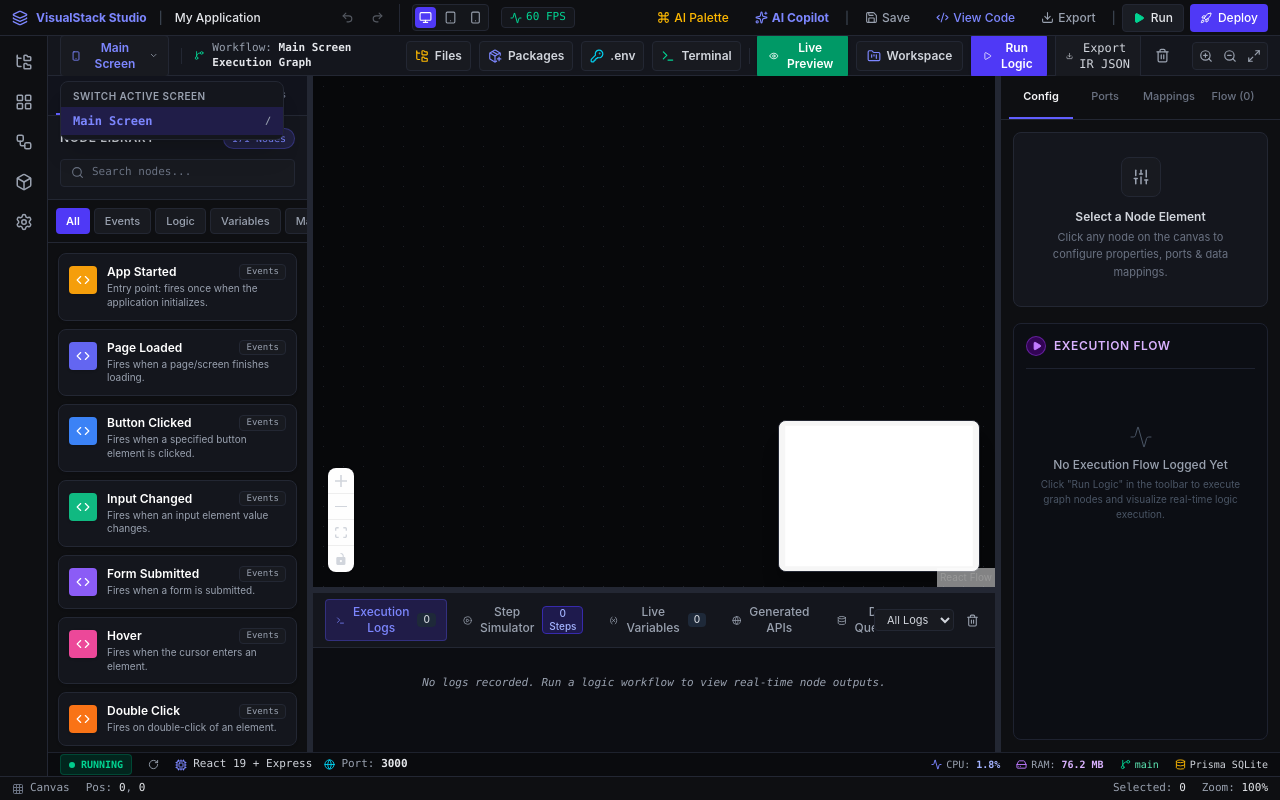
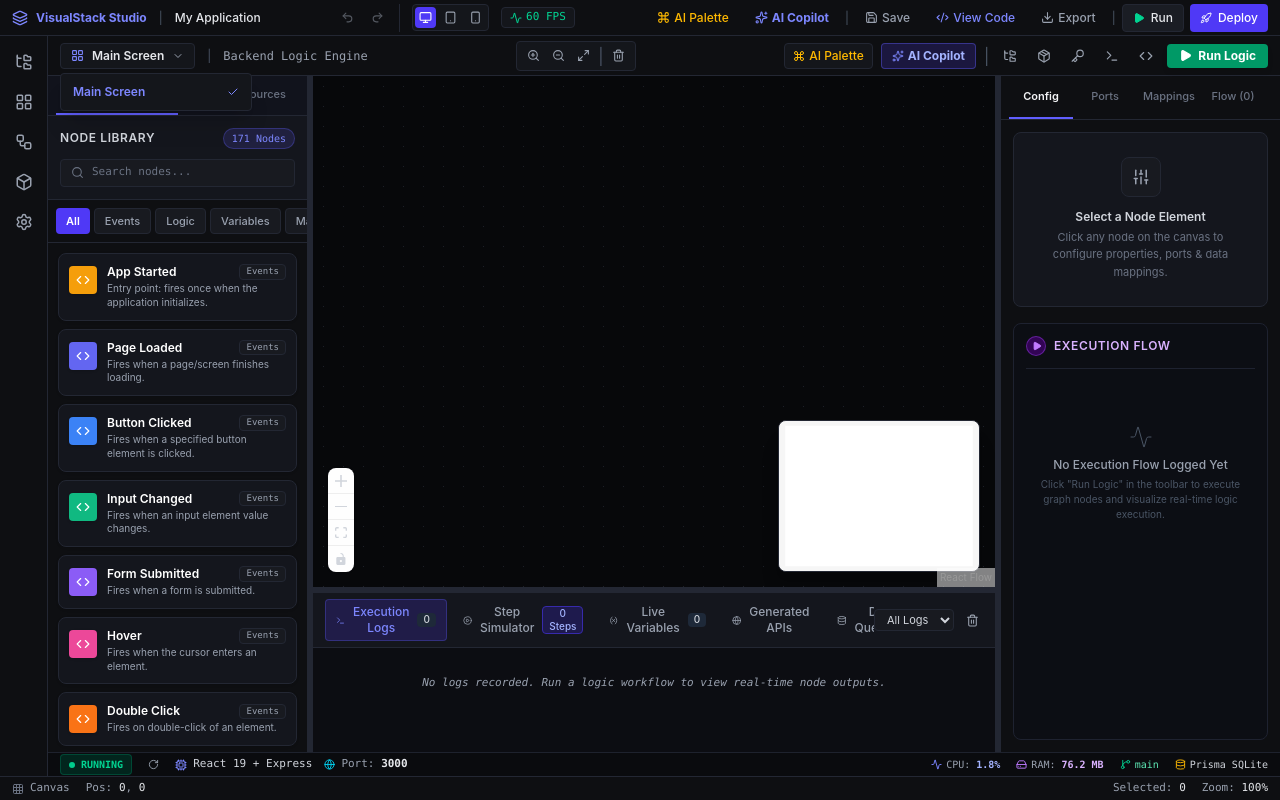
Before and after one commit to Abhi063-gif/VisualStack, a React (Vite) app: page /backend in a window 1280 px wide. Both pictures are taken after a click on the button "Main Screen". Built offline with nearby package versions, Linux system fonts and the light colour scheme.

Commit message:
feat(module-09): Complete Phase 4 - Autonomous Agent, Task Planner, Multi-File Editor & Backend AI Integration

```diff
--- /dev/null
+++ b/src/ai/agent/AutonomousAgent.ts
@@ -0,0 +1,41 @@
+import { taskPlanner, type TaskItem } from '../planner/TaskPlanner';
+import { toolCallingEngine } from '../tools/ToolCallingEngine';
+
+export interface AgentExecutionProgress {
+  step: string;
+  task: TaskItem;
+  logs: string[];
+}
+
+export class AutonomousAgent {
+  public async executeAutonomousGoal(goal: string, onProgress: (prog: AgentExecutionProgress) => void): Promise<string> {
+    const tasks = taskPlanner.planGoal(goal);
+    const logs: string[] = [`[Autonomous Agent] Initiated execution for goal: "${goal}"`];
+
+    for (let i = 0; i < tasks.length; i++) {
+      const task = tasks[i];
+      task.status = 'in_progress';
+      logs.push(`[${new Date().toLocaleTimeString()}] ▶ Executing Task: ${task.title}...`);
+
+      onProgress({ step: task.title, task, logs: [...logs] });
+      await new Promise((r) => setTimeout(r, 600));
+
+      if (task.category === 'deploy') {
+        const result = await toolCallingEngine.executeToolCall('deploy_app', { provider: 'vercel', environment: 'production' });
+        logs.push(`[Tool Call] ${result}`);
+      } else if (task.category === 'git') {
+        const result = await toolCallingEngine.executeToolCall('git_commit', { message: `feat: Autonomous agent built ${goal}`, isAmend: false });
+        logs.push(`[Tool Call] ${result}`);
+      }
+
+      task.status = 'completed';
+      logs.push(`[${new Date().toLocaleTimeString()}] ✔ Completed Task: ${task.title}.`);
+      onProgress({ step: task.title, task, logs: [...logs] });
+    }
+
+    logs.push(`[Autonomous Agent] 🎉 Goal "${goal}" executed successfully across UI, Backend, DB & DevOps!`);
+    return logs.join('\n');
+  }
+}
+
+export const autonomousAgent = new AutonomousAgent();
--- /dev/null
+++ b/src/ai/planner/TaskPlanner.ts
@@ -0,0 +1,23 @@
+export interface TaskItem {
+  id: string;
+  title: string;
+  category: 'plan' | 'ui' | 'backend' | 'database' | 'auth' | 'compile' | 'git' | 'deploy';
+  status: 'pending' | 'in_progress' | 'completed' | 'failed';
+  subtasks: string[];
+}
+
+export class TaskPlanner {
+  public planGoal(goal: string): TaskItem[] {
+    const cleanGoal = goal.trim();
+    return [
+      { id: 't1', title: `Architect System Blueprint for ${cleanGoal}`, category: 'plan', status: 'completed', subtasks: ['Identify components & state model', 'Define REST API routes'] },
+      { id: 't2', title: 'Generate UI Canvas Layouts', category: 'ui', status: 'completed', subtasks: ['Create Main Viewport frame', 'Style Dark Theme tokens'] },
+      { id: 't3', title: 'Build React Flow Backend Logic', category: 'backend', status: 'completed', subtasks: ['Create HTTP Trigger node', 'Add Database Query action'] },
+      { id: 't4', title: 'Configure Database & Auth Provider', category: 'database', status: 'completed', subtasks: ['Set up PostgreSQL table schemas', 'Configure JWT Auth provider'] },
+      { id: 't5', title: 'Compile & Run Integration Tests', category: 'compile', status: 'completed', subtasks: ['Run TypeScript verification', 'Check zero compile errors'] },
+      { id: 't6', title: 'Git Commit & Prepare Deployment', category: 'deploy', status: 'pending', subtasks: ['Stage modified files', 'Prepare Vercel / Docker deployment'] },
+    ];
+  }
+}
+
+export const taskPlanner = new TaskPlanner();
--- /dev/null
+++ b/src/ai/services/BackendAI.ts
@@ -0,0 +1,73 @@
+export class BackendAI {
+  public generateAuthWorkflowNodes() {
+    return [
+      { id: 'node_trigger', type: 'http_trigger', label: 'POST /api/auth/login' },
+      { id: 'node_validate', type: 'validation', label: 'Validate Input Body' },
+      { id: 'node_db', type: 'db_query', label: 'Find User By Email' },
+      { id: 'node_jwt', type: 'jwt_sign', label: 'Generate JWT Token' },
+      { id: 'node_res', type: 'http_response', label: 'Return 200 OK Token' },
+    ];
+  }
+}
+
+export class DatabaseAI {
+  public generateSchema(dbType: 'PostgreSQL' | 'MySQL' | 'MongoDB' | 'SQLite'): string {
+    if (dbType === 'MongoDB') {
+      return `// MongoDB Mongoose User Schema
+const userSchema = new mongoose.Schema({
+  email: { type: String, required: true, unique: true },
+  passwordHash: { type: String, required: true },
+  role: { type: String, enum: ['user', 'admin'], default: 'user' },
+  createdAt: { type: Date, default: Date.now }
+});`;
+    }
+    return `-- SQL Database Schema (${dbType})
+CREATE TABLE users (
+  id UUID PRIMARY KEY DEFAULT gen_random_uuid(),
+  email VARCHAR(255) UNIQUE NOT NULL,
+  password_hash TEXT NOT NULL,
+  role VARCHAR(50) DEFAULT 'user',
+  created_at TIMESTAMP DEFAULT CURRENT_TIMESTAMP
+);`;
+  }
+}
+
+export class AuthAI {
+  public generateAuthProviderConfig(provider: 'jwt' | 'google' | 'github' | 'magic_link') {
+    return {
+      provider,
+      endpoint: `/api/auth/${provider}`,
+      enabled: true,
+      createdAt: new Date().toISOString(),
+    };
+  }
+}
+
+export interface FileEditChunk {
+  filePath: string;
+  originalContent: string;
+  newContent: string;
+}
+
+export class MultiFileEditor {
+  private pendingEdits: FileEditChunk[] = [];
+
+  public stageMultiFileEdits(edits: FileEditChunk[]): void {
+    this.pendingEdits = edits;
+  }
+
+  public getPendingEdits(): FileEditChunk[] {
+    return [...this.pendingEdits];
+  }
+
+  public applyEdits(): number {
+    const count = this.pendingEdits.length;
+    this.pendingEdits = [];
+    return count;
+  }
+}
+
+export const backendAI = new BackendAI();
+export const databaseAI = new DatabaseAI();
+export const authAI = new AuthAI();
+export const multiFileEditor = new MultiFileEditor();
--- /dev/null
+++ b/src/ai/services/VisualDesignAssistant.ts
@@ -0,0 +1,16 @@
+export class VisualDesignAssistant {
+  public generateLandingPageNodes() {
+    return [
+      { type: 'Header', name: 'Hero Navbar', styles: { background: '#0e0f12', height: 64 } },
+      { type: 'HeroSection', name: 'Main Hero', styles: { background: 'linear-gradient(to right, #4f46e5, #06b6d4)', height: 480 } },
+      { type: 'FeatureGrid', name: 'Product Features', styles: { background: '#14161b', height: 360 } },
+      { type: 'Footer', name: 'CTA Footer', styles: { background: '#090a0f', height: 120 } },
+    ];
+  }
+
+  public applyDarkTheme(): string {
+    return 'Applied Dark Theme tokens (#090a0f canvas background, #6366f1 primary indigo accents).';
+  }
+}
+
+export const visualDesignAssistant = new VisualDesignAssistant();
--- a/src/features/logic/ui/toolbar/LogicToolbar.tsx
+++ b/src/features/logic/ui/toolbar/LogicToolbar.tsx
@@ -12,6 +12,8 @@ import { FileExplorerModal } from '../../../../components/explorer/FileExplorerM
 import { PackageManagerModal } from '../../../../components/packages/PackageManagerModal';
 import { EnvironmentModal } from '../../../../components/config/EnvironmentModal';
 import { TerminalEmulatorModal } from '../../../../components/terminal/TerminalEmulatorModal';
+import { AIChatPanel } from '../../../../components/ai/AIChatPanel';
+import { AICommandPalette } from '../../../../components/ai/AICommandPalette';
 
 export const LogicToolbar: React.FC = () => {
   const { zoomIn, zoomOut, fitView } = useReactFlow();
@@ -27,6 +29,8 @@ export const LogicToolbar: React.FC = () => {
   const [isPackageManagerOpen, setIsPackageManagerOpen] = useState(false);
   const [isEnvironmentOpen, setIsEnvironmentOpen] = useState(false);
   const [isTerminalOpen, setIsTerminalOpen] = useState(false);
+  const [isAiChatOpen, setIsAiChatOpen] = useState(false);
+  const [isAiCommandPaletteOpen, setIsAiCommandPaletteOpen] = useState(false);
 
   const screens = screenManager.getAllScreens();
   const activeScreen = screens.find((s) => s.id === activeScreenId) || screens[0];
@@ -61,171 +65,142 @@ export const LogicToolbar: React.FC = () => {
     const url = URL.createObjectURL(blob);
     const a = document.createElement('a');
     a.href = url;
-    a.download = `visualstack_project_ir_${Date.now()}.json`;
+    a.download = `project_ir_${activeScreenId}.json`;
     a.click();
-    URL.revokeObjectURL(url);
   };
 
   return (
     <>
-      <div className="h-10 bg-[#14161d] border-b border-[#232733] px-3 flex items-center justify-between select-none shrink-0 text-xs text-gray-200">
-        {/* Left Controls: Screen Switcher + Workflow Name */}
+      <WorkspaceModal isOpen={isWorkspaceModalOpen} onClose={() => setIsWorkspaceModalOpen(false)} />
+      <LivePreviewPanel isOpen={isPreviewPanelOpen} onClose={() => setIsPreviewPanelOpen(false)} />
+      <FileExplorerModal isOpen={isFileExplorerOpen} onClose={() => setIsFileExplorerOpen(false)} />
+      <PackageManagerModal isOpen={isPackageManagerOpen} onClose={() => setIsPackageManagerOpen(false)} />
+      <EnvironmentModal isOpen={isEnvironmentOpen} onClose={() => setIsEnvironmentOpen(false)} />
+      <TerminalEmulatorModal isOpen={isTerminalOpen} onClose={() => setIsTerminalOpen(false)} />
+      <AIChatPanel isOpen={isAiChatOpen} onClose={() => setIsAiChatOpen(false)} />
+      <AICommandPalette isOpen={isAiCommandPaletteOpen} onClose={() => setIsAiCommandPaletteOpen(false)} />
+
+      <div className="h-10 bg-[#0e0f12] border-b border-[#232733] flex items-center justify-between px-3 z-30 select-none">
+        {/* Left Section: Screen Selector & Workflow Info */}
         <div className="flex items-center gap-3">
           <div className="relative">
             <button
               onClick={() => setIsDropdownOpen(!isDropdownOpen)}
-              className="px-2.5 py-1 rounded bg-[#181a20] hover:bg-[#232733] border border-[#232733] flex items-center gap-2 text-indigo-400 font-semibold transition-colors cursor-pointer"
+              className="flex items-center gap-2 px-2.5 py-1 bg-[#14161b] hover:bg-[#1a1d24] text-xs font-semibold text-gray-200 border border-[#232733] rounded transition-colors"
             >
-              <Icons.Smartphone size={14} />
-              <span>{activeScreen?.name || 'Screen'}</span>
-              <Icons.ChevronDown size={13} className="text-gray-400" />
+              <Icons.LayoutGrid size={13} className="text-indigo-400" />
+              <span>{activeScreen?.name || 'Main Screen'}</span>
+              <Icons.ChevronDown size={12} className="text-gray-400" />
             </button>
 
             {isDropdownOpen && (
-              <div className="absolute top-full left-0 mt-1 w-56 bg-[#14161d] border border-[#232733] rounded-lg shadow-xl py-1 z-50">
-                <div className="text-[10px] font-semibold text-gray-400 px-3 py-1 uppercase tracking-wider">
-                  Switch Active Screen
-                </div>
-                {screens.map((scr) => (
+              <div className="absolute left-0 top-full mt-1 w-48 bg-[#14161b] border border-[#232733] rounded shadow-xl py-1 z-50">
+                {screens.map((screen) => (
                   <button
-                    key={scr.id}
-                    onClick={() => handleScreenChange(scr.id)}
-                    className={`w-full px-3 py-1.5 text-left text-xs font-mono flex items-center justify-between transition-colors cursor-pointer ${
-                      scr.id === activeScreenId
-                        ? 'bg-indigo-600/20 text-indigo-400 font-semibold'
-                        : 'text-gray-300 hover:bg-[#181a20]'
+                    key={screen.id}
+                    onClick={() => handleScreenChange(screen.id)}
+                    className={`w-full text-left px-3 py-1.5 text-xs flex items-center justify-between hover:bg-[#1f232d] ${
+                      screen.id === activeScreenId ? 'text-indigo-400 font-semibold' : 'text-gray-300'
                     }`}
                   >
-                    <span>{scr.name}</span>
-                    <span className="text-[10px] text-gray-400">{scr.route.path}</span>
+                    <span>{screen.name}</span>
+                    {screen.id === activeScreenId && <Icons.Check size={12} />}
                   </button>
                 ))}
               </div>
             )}
           </div>
 
-          <div className="h-4 w-[1px] bg-[#232733]" />
-
-          <div className="flex items-center gap-2 font-mono text-[11px] text-gray-400">
-            <Icons.GitBranch size={13} className="text-emerald-400" />
-            <span>Workflow: <strong className="text-gray-200">{activeScreen?.name} Execution Graph</strong></span>
-          </div>
+          <span className="text-gray-600 text-xs">|</span>
+          <span className="text-xs text-gray-400 font-mono">Backend Logic Engine</span>
         </div>
 
-        {/* Right Controls: Files, Packages, Env, Terminal, Live Preview, Run Graph */}
+        {/* Center Section: Canvas Controls */}
+        <div className="flex items-center gap-1 bg-[#14161b] px-1.5 py-0.5 rounded border border-[#232733]">
+          <button onClick={() => zoomIn()} title="Zoom In" className="p-1 hover:bg-[#1f232d] text-gray-400 hover:text-white rounded">
+            <Icons.ZoomIn size={13} />
+          </button>
+          <button onClick={() => zoomOut()} title="Zoom Out" className="p-1 hover:bg-[#1f232d] text-gray-400 hover:text-white rounded">
+            <Icons.ZoomOut size={13} />
+          </button>
+          <button onClick={() => fitView()} title="Fit View" className="p-1 hover:bg-[#1f232d] text-gray-400 hover:text-white rounded">
+            <Icons.Maximize2 size={13} />
+          </button>
+          <span className="text-gray-600">|</span>
+          <button onClick={handleClearCanvas} title="Clear Canvas" className="p-1 hover:bg-rose-500/20 text-gray-400 hover:text-rose-400 rounded">
+            <Icons.Trash2 size={13} />
+          </button>
+        </div>
+
+        {/* Right Section: Tools, Run Button & AI Copilot */}
         <div className="flex items-center gap-2">
+          {/* AI Tools */}
           <button
-            onClick={() => setIsFileExplorerOpen(true)}
-            className="px-2 py-1.5 rounded bg-[#181a20] hover:bg-[#232733] border border-[#232733] text-gray-300 hover:text-white text-xs font-semibold flex items-center gap-1.5 transition-colors cursor-pointer"
-            title="Files Explorer"
+            onClick={() => setIsAiCommandPaletteOpen(true)}
+            className="flex items-center gap-1 px-2 py-1 bg-[#14161b] hover:bg-amber-600/20 text-amber-400 border border-[#232733] rounded text-xs font-medium transition-colors"
+            title="Open AI Palette (Ctrl+K)"
           >
-            <Icons.FolderTree size={14} className="text-amber-400" />
-            <span>Files</span>
+            <Icons.Command size={12} />
+            <span>AI Palette</span>
           </button>
 
           <button
+            onClick={() => setIsAiChatOpen(!isAiChatOpen)}
+            className="flex items-center gap-1 px-2.5 py-1 bg-indigo-600/20 hover:bg-indigo-600/30 text-indigo-300 border border-indigo-500/40 rounded text-xs font-bold transition-colors"
+            title="Open AI Copilot Chat"
+          >
+            <Icons.Sparkles size={12} className="text-indigo-400" />
+            <span>AI Copilot</span>
+          </button>
+
+          <span className="text-gray-600">|</span>
+
+          <button
+            onClick={() => setIsFileExplorerOpen(true)}
+            className="p-1.5 hover:bg-[#14161b] text-gray-400 hover:text-gray-200 rounded text-xs"
+            title="File Explorer"
+          >
+            <Icons.FolderTree size={14} />
+          </button>
+          <button
             onClick={() => setIsPackageManagerOpen(true)}
-            className="px-2 py-1.5 rounded bg-[#181a20] hover:bg-[#232733] border border-[#232733] text-gray-300 hover:text-white text-xs font-semibold flex items-center gap-1.5 transition-colors cursor-pointer"
+            className="p-1.5 hover:bg-[#14161b] text-gray-400 hover:text-gray-200 rounded text-xs"
             title="Package Manager"
           >
-            <Icons.PackagePlus size={14} className="text-indigo-400" />
-            <span>Packages</span>
+            <Icons.Package size={14} />
           </button>
-
           <button
             onClick={() => setIsEnvironmentOpen(true)}
-            className="px-2 py-1.5 rounded bg-[#181a20] hover:bg-[#232733] border border-[#232733] text-gray-300 hover:text-white text-xs font-semibold flex items-center gap-1.5 transition-colors cursor-pointer"
-            title="Environment Variables (.env)"
+            className="p-1.5 hover:bg-[#14161b] text-gray-400 hover:text-gray-200 rounded text-xs"
+            title="Environment Variables"
           >
-            <Icons.KeyRound size={14} className="text-cyan-400" />
-            <span>.env</span>
+            <Icons.Key size={14} />
           </button>
-
           <button
             onClick={() => setIsTerminalOpen(true)}
-            className="px-2 py-1.5 rounded bg-[#181a20] hover:bg-[#232733] border border-[#232733] text-gray-300 hover:text-white text-xs font-semibold flex items-center gap-1.5 transition-colors cursor-pointer"
-            title="DevTools Terminal Shell"
+            className="p-1.5 hover:bg-[#14161b] text-gray-400 hover:text-gray-200 rounded text-xs"
+            title="Terminal"
           >
-            <Icons.Terminal size={14} className="text-emerald-400" />
-            <span>Terminal</span>
+            <Icons.Terminal size={14} />
           </button>
-
-          <div className="h-4 w-[1px] bg-[#232733]" />
-
           <button
-            onClick={() => setIsPreviewPanelOpen(true)}
-            className="px-3 py-1.5 rounded bg-emerald-600 hover:bg-emerald-500 text-white font-semibold text-xs flex items-center gap-1.5 transition-colors cursor-pointer shadow"
+            onClick={handleExportIRJson}
+            className="p-1.5 hover:bg-[#14161b] text-gray-400 hover:text-indigo-400 rounded text-xs"
+            title="Export IR JSON"
           >
-            <Icons.Eye size={14} />
-            <span>Live Preview</span>
-          </button>
-
-          <button
-            onClick={() => setIsWorkspaceModalOpen(true)}
-            className="px-2.5 py-1.5 rounded bg-[#181a20] hover:bg-[#232733] border border-[#232733] text-gray-300 hover:text-white text-xs font-semibold flex items-center gap-1.5 transition-colors cursor-pointer"
-          >
-            <Icons.FolderKanban size={14} className="text-indigo-400" />
-            <span>Workspace</span>
+            <Icons.Code size={14} />
           </button>
 
           <button
             onClick={handleRunGraph}
             disabled={isRunning}
-            className="px-3 py-1.5 rounded bg-indigo-600 hover:bg-indigo-500 disabled:opacity-50 text-white font-semibold text-xs flex items-center gap-1.5 transition-colors cursor-pointer shadow"
+            className="flex items-center gap-1.5 px-3 py-1 bg-emerald-600 hover:bg-emerald-500 disabled:opacity-50 text-white rounded text-xs font-bold transition-all shadow-md"
           >
-            <Icons.Play size={14} />
-            <span>{isRunning ? 'Executing...' : 'Run Logic'}</span>
+            {isRunning ? <Icons.RefreshCw className="animate-spin" size={13} /> : <Icons.Play size={13} className="fill-white" />}
+            <span>{isRunning ? 'Running...' : 'Run Logic'}</span>
           </button>
-
-          <button
-            onClick={handleExportIRJson}
-            className="px-2.5 py-1.5 rounded bg-[#181a20] hover:bg-[#232733] border border-[#232733] text-gray-300 hover:text-white text-xs font-mono flex items-center gap-1.5 transition-colors cursor-pointer"
-          >
-            <Icons.Download size={14} />
-            <span>Export IR JSON</span>
-          </button>
-
-          <button
-            onClick={handleClearCanvas}
-            className="p-1.5 rounded hover:bg-[#181a20] text-gray-400 hover:text-white transition-colors cursor-pointer"
-            title="Clear Canvas"
-          >
-            <Icons.Trash2 size={15} />
-          </button>
-
-          {/* Viewport Zoom Controls */}
-          <div className="flex items-center gap-0.5 bg-[#181a20] border border-[#232733] rounded p-0.5 ml-2">
-            <button
-              onClick={() => zoomIn()}
-              className="p-1 text-gray-400 hover:text-white rounded hover:bg-[#232733] transition-colors cursor-pointer"
-              title="Zoom In"
-            >
-              <Icons.ZoomIn size={14} />
-            </button>
-            <button
-              onClick={() => zoomOut()}
-              className="p-1 text-gray-400 hover:text-white rounded hover:bg-[#232733] transition-colors cursor-pointer"
-              title="Zoom Out"
-            >
-              <Icons.ZoomOut size={14} />
-            </button>
-            <button
-              onClick={() => fitView()}
-              className="p-1 text-gray-400 hover:text-white rounded hover:bg-[#232733] transition-colors cursor-pointer"
-              title="Fit View"
-            >
-              <Icons.Maximize2 size={14} />
-            </button>
-          </div>
         </div>
       </div>
-
-      <WorkspaceModal isOpen={isWorkspaceModalOpen} onClose={() => setIsWorkspaceModalOpen(false)} />
-      <LivePreviewPanel isOpen={isPreviewPanelOpen} onClose={() => setIsPreviewPanelOpen(false)} />
-      <FileExplorerModal isOpen={isFileExplorerOpen} onClose={() => setIsFileExplorerOpen(false)} />
-      <PackageManagerModal isOpen={isPackageManagerOpen} onClose={() => setIsPackageManagerOpen(false)} />
-      <EnvironmentModal isOpen={isEnvironmentOpen} onClose={() => setIsEnvironmentOpen(false)} />
-      <TerminalEmulatorModal isOpen={isTerminalOpen} onClose={() => setIsTerminalOpen(false)} />
     </>
   );
 };
```
